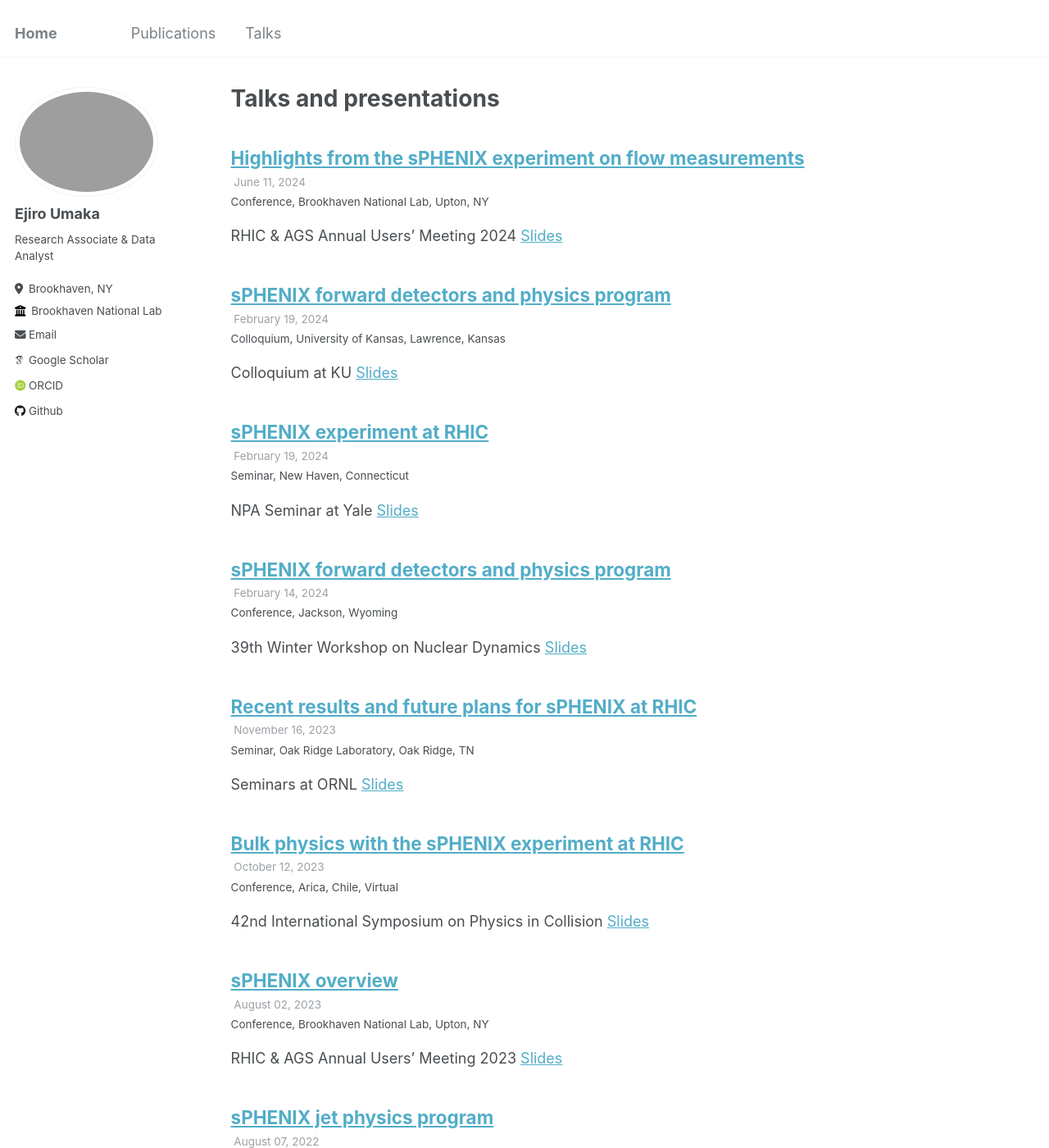
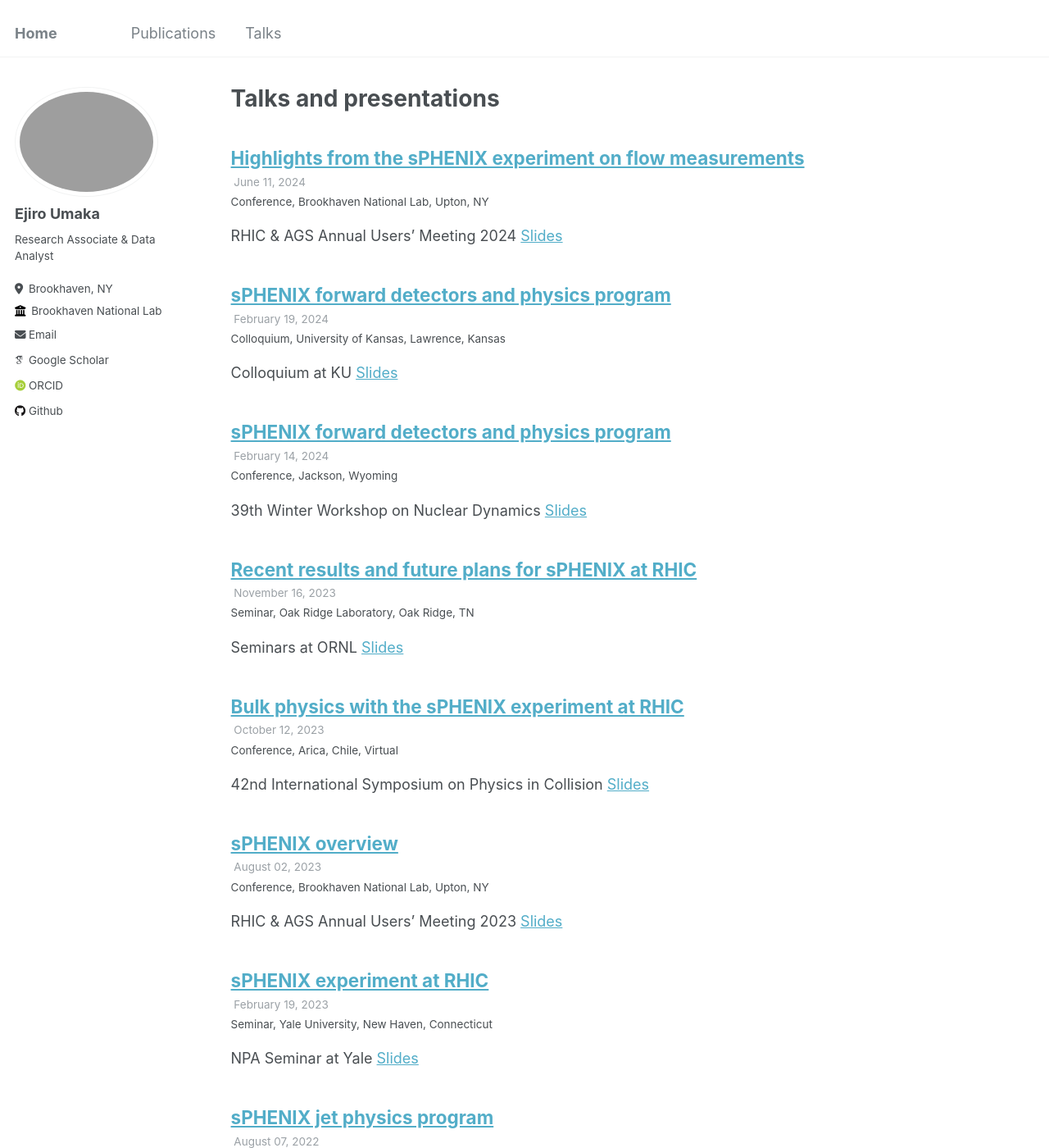
Before and after one commit to eumaka/eumaka.github.io, a Jekyll site: the page built from _pages/talks.html, in a window 1280 px wide and 1400 px high. Shown: the whole window at 82% size. Built offline with Jekyll 4.4.1, drawn with Linux system fonts in a browser that asks for light colours; some web fonts are replaced.

Commit message:
Update 2023-02-23.md

```diff
--- a/_talks/2023-02-23.md
+++ b/_talks/2023-02-23.md
@@ -3,9 +3,9 @@ title: "sPHENIX experiment at RHIC"
 collection: talks
 type: "Seminar"
 permalink: /talks/2023-02-23
-venue: "New Haven"
-date: 2024-02-19
-location: "Connecticut"
+venue: "Yale University"
+date: 2023-02-19
+location: "New Haven, Connecticut"
 ---
 
 
```
